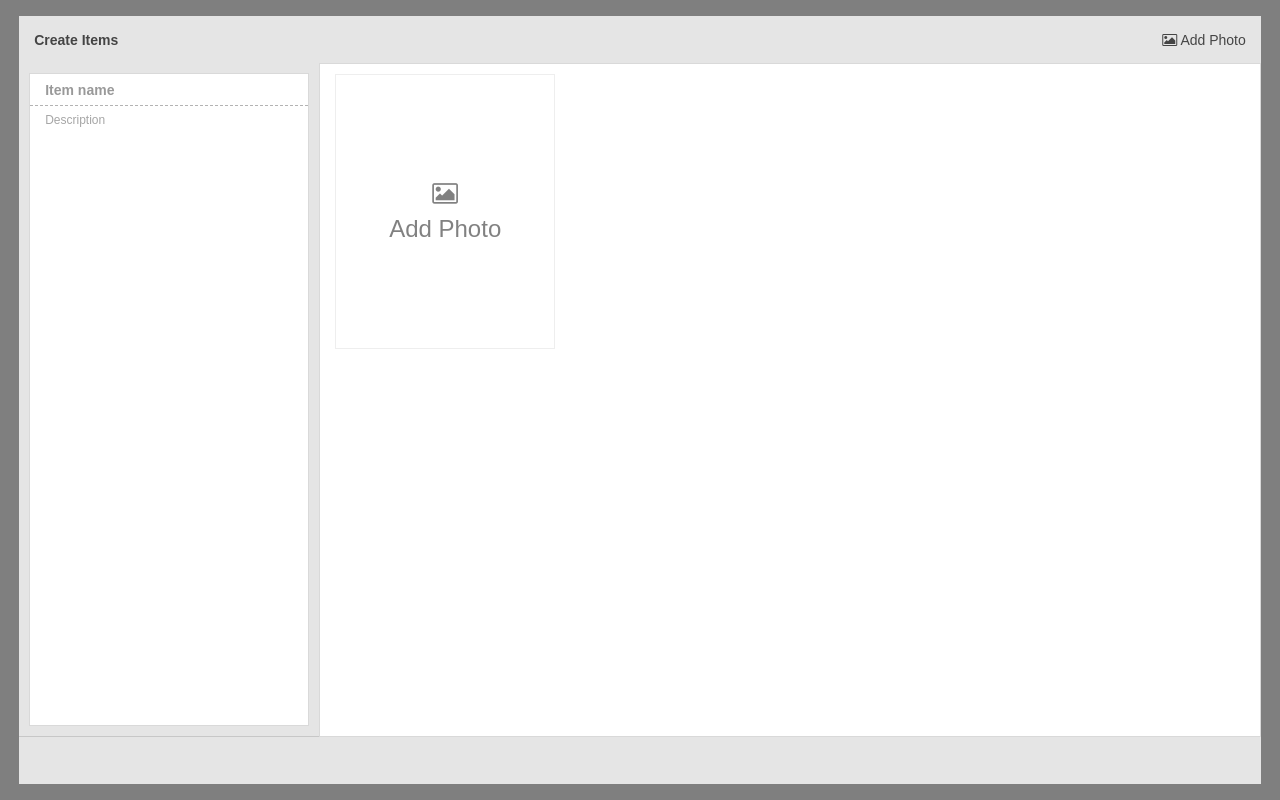
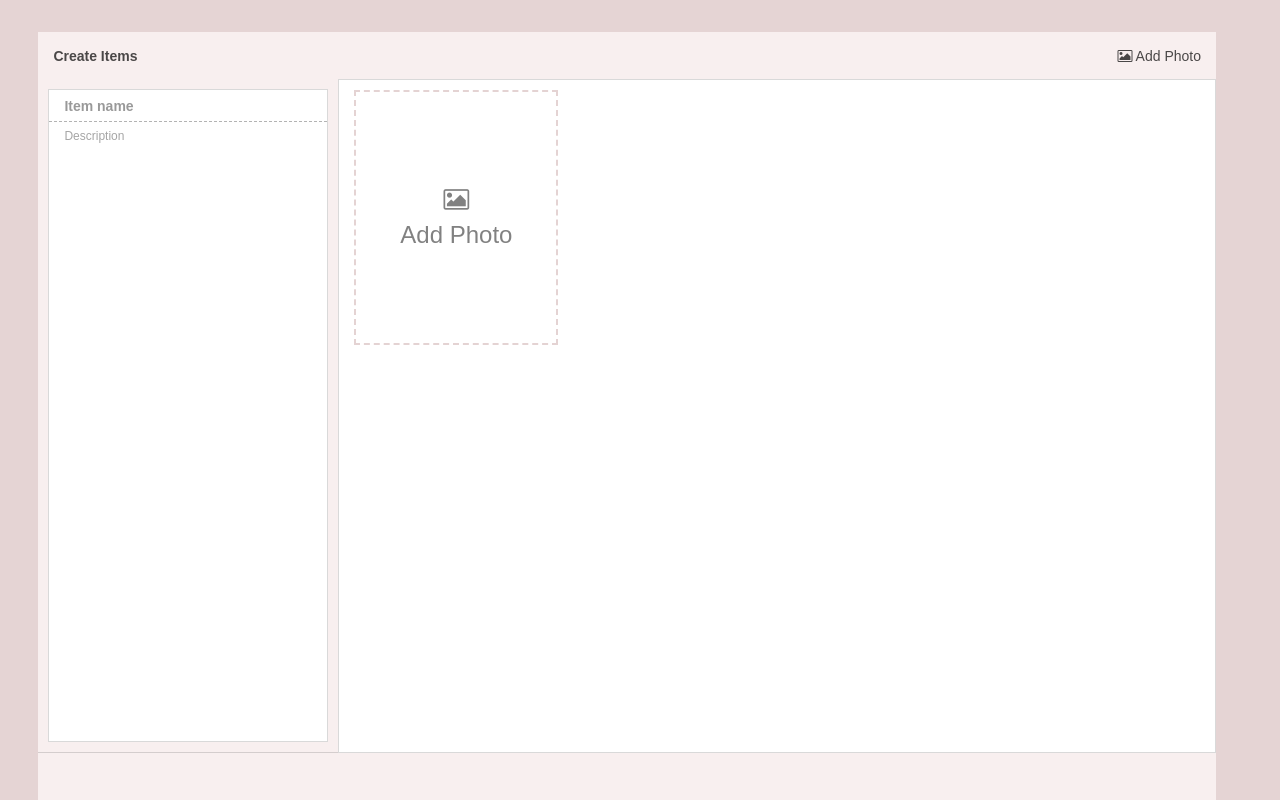
Before and after one commit to srikanthbathi/ImageUpload, a React (Create React App) app in the folder image-uploader/: page / in a window 1280 px wide. Built offline with nearby package versions, Linux system fonts and the light colour scheme.

Commit message:
Enabled delete photo option

```diff
--- a/image-uploader/package.json
+++ b/image-uploader/package.json
@@ -11,6 +11,8 @@
     "react-dom": "^16.12.0",
     "react-redux": "^7.2.0",
     "react-scripts": "3.4.0",
+    "react-spinner": "^0.2.7",
+    "react-spinners": "^0.8.0",
     "redux": "^4.0.5"
   },
   "scripts": {
--- a/image-uploader/src/App.js
+++ b/image-uploader/src/App.js
@@ -7,6 +7,7 @@ import {Provider} from 'react-redux';
 import rootReducer from './reducers/rootReducer';
 
 
+
 const store = createStore(rootReducer)
 
 function App() {
@@ -14,7 +15,8 @@ function App() {
      <div>
             {/*<ImageCropper/>*/}
             <ImageUploadModal/>
-          </div>
+
+    </div>
           </Provider>
   );
 }
--- a/image-uploader/src/Imageprocssor/ImageProcessor.js
+++ b/image-uploader/src/Imageprocssor/ImageProcessor.js
@@ -1,33 +1,44 @@
 const width = 1600;
-function getCanvas(){
-   let canvas = document.createElement("canvas");
-   return canvas.getContext("2d");
+function getCanvas() {
+    let canvas = document.createElement("canvas");
+    return canvas.getContext("2d");
 }
 
-function drawImage(image,width,height){
+function drawImage(image, width, height) {
 
     let canvas = getCanvas();
-    canvas.drawImage(image,width,height);
+    canvas.drawImage(image, width, height);
     let blobres;
-    canvas.toBlob((blob)=>{
+    console.log(canvas.canvas);
+    canvas.canvas.toBlob((blob) => {
         blobres = blob;
-    },"image/png",1)
+        var saveImg = document.createElement('a');       // New link we use to save it with
+        let reader = new FileReader();
+        reader.readAsDataURL(blob)
+        reader.onload = () => {
+            saveImg.href = reader.result;                    // Assign image src to our link target
+            saveImg.download = "imagename.png";
+            saveImg.click();
+        }
+
+    }, "image/png", 1)
     return blobres;
 
 }
-function processImageToStore(image){
+function processImageToStore(image) {
     let naturalWidth = image.naturalWidth;
     let naturalHeight = image.naturalHeight;
-    let naturalAspect = Number.parseInt(naturalWidth/naturalHeight);
-    let height = width/naturalAspect;
-    console.log(drawImage(image,width,height))
+    let naturalAspect = Number.parseInt(naturalWidth / naturalHeight);
+    let height = width / naturalAspect;
+    console.log(drawImage(image, width, height))
 
 }
-export default function processImage(file){
-    let src = URL.createObjectURL(file);
+export default function processImage(objUrl) {
+    let src = objUrl;
     let img = new Image();
     img.src = src;
-    img.onload = ()=>{
+    console.log(objUrl)
+    img.onload = () => {
         processImageToStore(img);
     }
 }
--- /dev/null
+++ b/image-uploader/src/LoadingIndicator/LoadingIndicator.js
@@ -0,0 +1,26 @@
+import React, { Component } from 'react';
+import { PropagateLoader } from "react-spinners";
+
+
+export default class LoadingIndicator extends Component {
+    constructor(props) {
+        super(props);
+        this.state = {
+          loading: false
+        };
+      }
+
+      render() {
+        return (
+            <div style={{display:"inline"}}>
+            <PropagateLoader
+              size={50}
+              //size={"150px"} this also works
+              color={"#000000"}
+              loading={this.state.loading}
+              style={{color:"green"}}
+            />
+            </div>
+        );
+      }
+}
--- a/image-uploader/src/components/Image.js
+++ b/image-uploader/src/components/Image.js
@@ -1,17 +1,47 @@
 import React, { Component } from 'react'
 import '../css/imgcomp.css';
+import {connect} from 'react-redux';
 
-export default class Image extends Component {
+class Image extends Component {
 
+    constructor(props){
+        super(props);
+        this.imgref = React.createRef();
+    }
+    performDelete = (e)=>{
+       console.log(e.target.parentElement,this.imgref.current)
+       this.props.deleteImage(this.imgref.current.src)
+    }
 
     render() {
         return (
-            <div style={{width:this.props.width,height:this.props.height}} className="img-div">
+            <div  style={{width:this.props.width,height:this.props.height}}
+            className={this.props.img?"img-div def":"img-div addimg-style-border"}>
                {
-               this.props.img ? <img className="img" alt="Img" src = {this.props.src}></img> :
+               this.props.img ?
+               [
+               <img ref ={this.imgref} className="img" alt="Img" src = {this.props.src}></img>,
+               <div key={this.props.key} className="toolBox">
+                   <i class="fa fa-eye"></i>
+                   <i class="fa fa-edit"></i>
+                   <i class="fa fa-trash" onClick={this.performDelete}></i>
+               </div>
+               ] :
                this.props.children
                }
             </div>
         )
     }
 }
+
+
+
+const mapDispatchToProps = (dispatch)=>
+{
+    return ({
+       deleteImage:(source)=>{dispatch({type:"DELETE_SOURCE",value:source})}
+    })
+
+}
+
+export default connect(null,mapDispatchToProps)(Image)
--- a/image-uploader/src/components/ImageBody.js
+++ b/image-uploader/src/components/ImageBody.js
@@ -3,6 +3,7 @@ import '../css/imagebody.css';
 import {isEditable,imgWidthHeightCalc} from './ImageWidthHeightCalc';
 import Image from './Image';
 import {connect} from 'react-redux';
+import LoadingIndicator from '../LoadingIndicator/LoadingIndicator';
 
  class ImageBody extends Component {
     constructor(props){
@@ -46,6 +47,7 @@ addImage = (e)=>{
                                   (item,index)=><Image key={index} width = {this.state.dim.width} height={this.state.dim.height}
                                   src = {item} img={true}/>)
                           }
+                           <LoadingIndicator loading = {true} color={"#000000"}/>
 
                           <Image  width = {this.state.dim.width} height = {this.state.dim.height}>
                           <label  className="add-img">
--- a/image-uploader/src/components/ImageUploadModal.js
+++ b/image-uploader/src/components/ImageUploadModal.js
@@ -1,15 +1,27 @@
 import React, { Component } from 'react'
 import '../css/modal.css'
 import SideDesc from './SideDesc'
-import ImageBody from './ImageBody'
+import ImageBody from './ImageBody';
+import {connect} from 'react-redux';
+import processImage from '../Imageprocssor/ImageProcessor'
 
-export default class ImageUploadModal extends Component {
+ class ImageUploadModal extends Component {
 
     constructor(props){
         super(props);
         console.log(props);
+        this.fileRef = new React.createRef()
     }
 
+
+addImgSrc = ()=>{
+    console.log(this.fileRef.current.files.length )
+    if(this.fileRef.current.files.length === 0)
+    return;
+
+    let objUrl = URL.createObjectURL(this.fileRef.current.files[0]);
+    this.props.addImageSource(objUrl);
+}
     render() {
         return (
             <div className="modal">
@@ -20,8 +32,9 @@ export default class ImageUploadModal extends Component {
                     <div className="modal-header">
                         <h4>Create Items</h4>
                         <div>
-                            <label>
-                                <i className="fa fa-image"></i> Add Photo<input type="file" style={{ display: "none" }} name="image" />
+                            <label >
+                                <i className="fa fa-image"></i> Add Photo
+                                <input ref ={this.fileRef} onChange={this.addImgSrc} type="file" style={{ display: "none" }} name="image" />
                             </label>
                         </div>
                     </div>
@@ -38,3 +51,18 @@ export default class ImageUploadModal extends Component {
         )
     }
 }
+
+const mapDispatcherToProps = (dispatch)=>{
+    const res = {type:"ADD_SOURCE",value:""}
+    return(
+        {
+            addImageSource: (source) =>{
+                res.value = source
+                dispatch(res)
+            }
+        }
+    )
+
+}
+
+export default  connect(null,mapDispatcherToProps)( ImageUploadModal)
--- a/image-uploader/src/components/ImageWidthHeightCalc.js
+++ b/image-uploader/src/components/ImageWidthHeightCalc.js
@@ -5,7 +5,7 @@ export  function imgWidthHeightCalc(width){
            var w = Number.parseInt(width/4-10);
            var h =Number.parseInt(w * (1/aspectRatio));
            dim.width = w +"px";
-           dim.height = h+ "px";
+           dim.height = (h)+ "px";
            console.log(h)
        return dim;
 }
--- a/image-uploader/src/css/imgcomp.css
+++ b/image-uploader/src/css/imgcomp.css
@@ -1,15 +1,27 @@
 .img-div{
     margin:0 5px 5px 5px;
-    border-width: 1px;
-    border-style: ridge;
+
     display: flex;
     align-items: center;
     justify-content: center;
+    flex-direction: column;
+}
+
+.def{
+    border-width: 1px;
+    border-style: ridge;
+}
+
+.addimg-style-border{
+    border-style: dashed;
+    border-width: 2px;
+    border-color: rgba(124, 41, 41, 0.2);
 }
 
 .img{
     width: 100%;
-    height: 100%;
+    height: calc(100% - 30px);
+
 }
 
 .input-file{
@@ -27,3 +39,16 @@
    text-align: center;
    margin-bottom: 10px;
 }
+
+.toolBox{
+    width: 100%;
+    height: 30px;
+    background-color: rgba(253, 246, 246, 0.8);
+    display: flex;
+    justify-content: space-around;
+    align-items: center;
+}
+
+.toolBox > *{
+    cursor: pointer;
+}
--- a/image-uploader/src/css/modal.css
+++ b/image-uploader/src/css/modal.css
@@ -7,17 +7,17 @@
     height: 100vh;
     z-index: 1000;
     background-color: rgb(0, 0, 0);
-    background-color: rgba(0, 0, 0, 0.5);
+    background-color: rgba(124, 41, 41, 0.2);
 }
 
 .modal-dialog{
-    width: 97vw;
+    width: 92vw;
     height: 96vh;
     position: absolute;
-    top:2vh;
-    left: 1.5vw;
+    top:4vh;
+    left: 3vw;
     z-index: 1001;
-    background-color:rgba(255, 255, 255, 0.8);
+    background-color:rgba(253, 246, 246, 0.8);
 }
 
 .modal-header{
--- a/image-uploader/src/reducers/rootReducer.js
+++ b/image-uploader/src/reducers/rootReducer.js
@@ -4,10 +4,14 @@ const initialState = {
 }
 
 const rootReducer = (state=initialState,action)=>{
-let newstate = {...state}
+let newstate = {...state};
 if(action.type==="ADD_SOURCE"){
 
     newstate.imgSources = [...newstate.imgSources,action.value]
+}
+else if(action.type==="DELETE_SOURCE"){
+     newstate.imgSources.splice(newstate.imgSources.lastIndexOf(action.value),1);
+     newstate.imgSources = [...newstate.imgSources]
 }
 console.log(newstate)
 return newstate;
```
Also changed, not shown: 2 other files (tests, documents, lock files or other folders).
